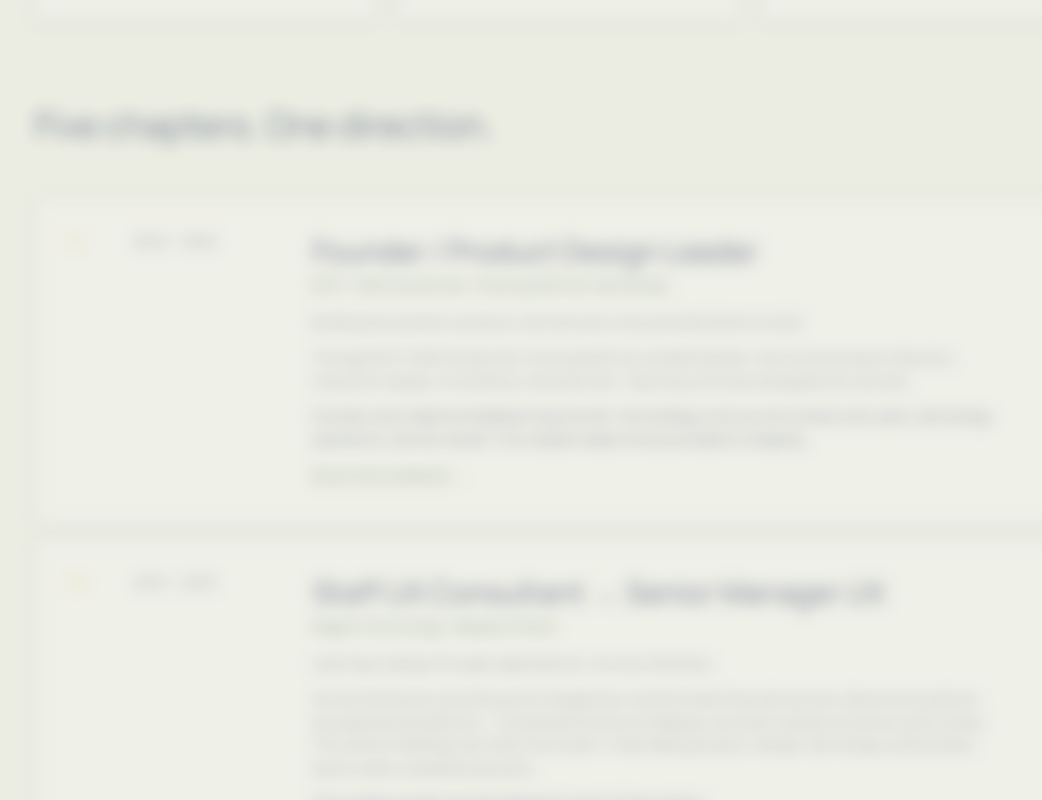
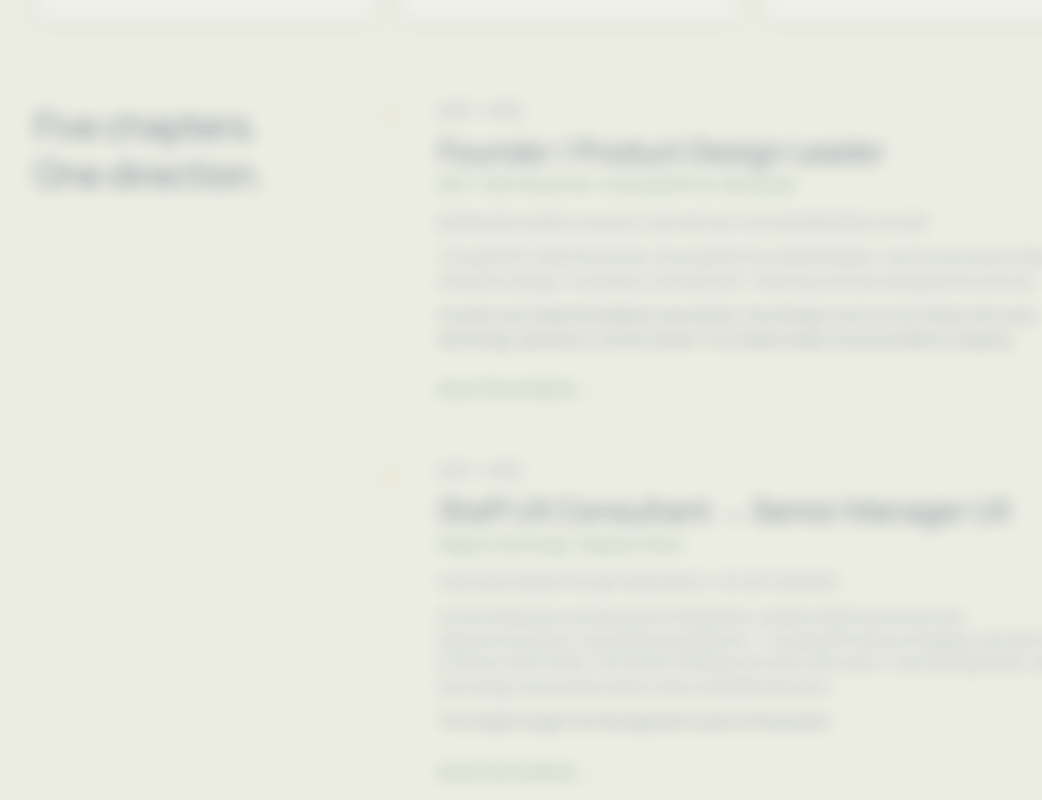
Before and after one commit to raghvendra1985/Raghvendra-Portfolio-2027, a Next.js app: page /about in a window 1280 px wide. Shown: the part 1180-1980 px from the top of the page, without its empty margins (15-1057 px from the left). Built offline with nearby package versions, Linux system fonts and the light colour scheme.

Commit message:
Rebuild About chapters as a Timeline 7 spine so the career story reads as one direction.
Co-authored-by: Cursor <cursoragent@cursor.com>

```diff
--- /dev/null
+++ b/components/about/AboutEvidenceLink.tsx
@@ -0,0 +1,39 @@
+"use client";
+
+import type { AnalyticsEvent } from "@/lib/analytics";
+import { TrackedLink } from "@/components/analytics/TrackedCta";
+import type { EvidenceLink } from "@/about";
+
+function evidenceTracking(href: string): {
+  event: AnalyticsEvent;
+  payload: Record<string, string>;
+} {
+  if (href.startsWith("/work/")) {
+    return {
+      event: "project_clicked",
+      payload: { from: "about", slug: href.replace("/work/", "") },
+    };
+  }
+  if (href.startsWith("/knowledge/")) {
+    return {
+      event: "knowledge_article_clicked",
+      payload: { slug: href.replace("/knowledge/", ""), surface: "about" },
+    };
+  }
+  return { event: "nav_clicked", payload: { from: "about", dest: href } };
+}
+
+export default function AboutEvidenceLink({ evidence }: { evidence: EvidenceLink }) {
+  const tracking = evidenceTracking(evidence.href);
+  return (
+    <TrackedLink
+      href={evidence.href}
+      className="mt-4 inline-flex min-h-11 items-center font-mono-label text-green"
+      data-cursor="Open"
+      event={tracking.event}
+      payload={tracking.payload}
+    >
+      {evidence.label} →
+    </TrackedLink>
+  );
+}
--- /dev/null
+++ b/components/about/AboutTimeline.tsx
@@ -0,0 +1,51 @@
+import SectionReveal from "@/components/reveal/SectionReveal";
+import AboutEvidenceLink from "@/components/about/AboutEvidenceLink";
+import { aboutPage } from "@/about";
+
+export default function AboutTimeline() {
+  return (
+    <SectionReveal
+      id="experience"
+      className="scroll-mt-[var(--hash-offset)] mx-auto max-w-[1440px] px-[var(--page-pad)] pb-24"
+    >
+      <div className="lg:grid lg:grid-cols-[minmax(0,17rem)_minmax(0,1fr)] lg:items-start lg:gap-16">
+        <h2
+          data-reveal-item
+          className="type-h2 lg:sticky lg:top-[var(--hash-offset)] lg:self-start"
+        >
+          Five chapters. One direction.
+        </h2>
+
+        <ol className="relative mt-12 list-none pl-0 before:pointer-events-none before:absolute before:top-3 before:bottom-8 before:left-[0.9375rem] before:w-px before:bg-gold/40 before:content-[''] lg:mt-0">
+          {aboutPage.timeline.map((era, index) => (
+            <li
+              key={era.id}
+              id={era.id}
+              data-reveal-item
+              className="relative grid scroll-mt-[var(--hash-offset)] grid-cols-[1.875rem_minmax(0,1fr)] gap-5 pb-12 last:pb-0 sm:gap-8"
+            >
+              <p className="relative z-[1] flex h-[1.875rem] w-[1.875rem] items-center justify-center bg-mist font-mono-label text-gold">
+                {String(index + 1).padStart(2, "0")}
+              </p>
+              <div>
+                <p className="font-mono-label text-ink-soft">{era.range}</p>
+                <h3 className="mt-3 type-h3">{era.role}</h3>
+                <p className="mt-1 text-sm text-green">{era.org}</p>
+                <p className="mt-4 max-w-2xl text-sm leading-relaxed text-ink-soft">
+                  {era.context}
+                </p>
+                <p className="mt-3 max-w-2xl text-sm leading-relaxed text-ink-soft">
+                  {era.owned}
+                </p>
+                <p className="mt-3 max-w-2xl text-sm leading-relaxed text-navy">
+                  {era.learned}
+                </p>
+                {era.evidence ? <AboutEvidenceLink evidence={era.evidence} /> : null}
+              </div>
+            </li>
+          ))}
+        </ol>
+      </div>
+    </SectionReveal>
+  );
+}
--- a/components/about/AboutView.tsx
+++ b/components/about/AboutView.tsx
@@ -4,13 +4,14 @@ import { useEffect, useRef } from "react";
 import SectionReveal from "@/components/reveal/SectionReveal";
 import ResumeCta from "@/components/cta/ResumeCta";
 import AboutCard from "@/components/about/AboutCard";
+import AboutEvidenceLink from "@/components/about/AboutEvidenceLink";
 import AboutPolaroid from "@/components/about/AboutPolaroid";
-import { TrackedLink, TrackedMagneticButton } from "@/components/analytics/TrackedCta";
+import AboutTimeline from "@/components/about/AboutTimeline";
+import { TrackedMagneticButton } from "@/components/analytics/TrackedCta";
 import { animateAboutStat } from "@/animations/about";
 import { animateHero } from "@/animations/hero";
 import { useExperience } from "@/components/providers/ExperienceProvider";
-import { aboutPage, type EvidenceLink } from "@/about";
-import type { AnalyticsEvent } from "@/lib/analytics";
+import { aboutPage } from "@/about";
 
 function AboutStatValue({ value }: { value: string }) {
   const ref = useRef<HTMLParagraphElement>(null);
@@ -30,40 +31,6 @@ function AboutStatValue({ value }: { value: string }) {
         {value}
       </span>
     </p>
-  );
-}
-
-function evidenceTracking(href: string): {
-  event: AnalyticsEvent;
-  payload: Record<string, string>;
-} {
-  if (href.startsWith("/work/")) {
-    return {
-      event: "project_clicked",
-      payload: { from: "about", slug: href.replace("/work/", "") },
-    };
-  }
-  if (href.startsWith("/knowledge/")) {
-    return {
-      event: "knowledge_article_clicked",
-      payload: { slug: href.replace("/knowledge/", ""), surface: "about" },
-    };
-  }
-  return { event: "nav_clicked", payload: { from: "about", dest: href } };
-}
-
-function EvidenceLinkText({ evidence }: { evidence: EvidenceLink }) {
-  const tracking = evidenceTracking(evidence.href);
-  return (
-    <TrackedLink
-      href={evidence.href}
-      className="mt-4 inline-flex font-mono-label text-green"
-      data-cursor="Open"
-      event={tracking.event}
-      payload={tracking.payload}
-    >
-      {evidence.label} →
-    </TrackedLink>
   );
 }
 
@@ -159,42 +126,7 @@ export default function AboutView() {
         ))}
       </SectionReveal>
 
-      <SectionReveal
-        id="experience"
-        className="scroll-mt-[var(--hash-offset)] mx-auto max-w-[1440px] px-[var(--page-pad)] pb-24"
-      >
-        <h2 className="type-h2" data-reveal-item>
-          Five chapters. One direction.
-        </h2>
-        <ol className="mt-12 space-y-4">
-          {aboutPage.timeline.map((era, index) => (
-            <li key={era.id} id={era.id} data-reveal-item className="scroll-mt-[var(--hash-offset)]">
-              <AboutCard>
-                <div className="grid gap-4 md:grid-cols-[48px_160px_1fr]">
-                  <p className="font-mono-label text-gold">
-                    {String(index + 1).padStart(2, "0")}
-                  </p>
-                  <p className="font-mono-label text-ink-soft">{era.range}</p>
-                  <div>
-                    <h3 className="type-h3">{era.role}</h3>
-                    <p className="mt-1 text-sm text-green">{era.org}</p>
-                    <p className="mt-4 max-w-2xl text-sm leading-relaxed text-ink-soft">
-                      {era.context}
-                    </p>
-                    <p className="mt-3 max-w-2xl text-sm leading-relaxed text-ink-soft">
-                      {era.owned}
-                    </p>
-                    <p className="mt-3 max-w-2xl text-sm leading-relaxed text-navy">
-                      {era.learned}
-                    </p>
-                    {era.evidence ? <EvidenceLinkText evidence={era.evidence} /> : null}
-                  </div>
-                </div>
-              </AboutCard>
-            </li>
-          ))}
-        </ol>
-      </SectionReveal>
+      <AboutTimeline />
 
       <SectionReveal
         id="lead"
@@ -219,7 +151,7 @@ export default function AboutView() {
             ))}
           </ul>
           <div className="mt-8" data-reveal-item>
-            <EvidenceLinkText evidence={aboutPage.leadCritique} />
+            <AboutEvidenceLink evidence={aboutPage.leadCritique} />
           </div>
         </div>
       </SectionReveal>
@@ -263,7 +195,7 @@ export default function AboutView() {
                   <p className="mt-3 text-sm leading-relaxed text-ink-soft">
                     {belief.description}
                   </p>
-                  <EvidenceLinkText evidence={belief.evidence} />
+                  <AboutEvidenceLink evidence={belief.evidence} />
                 </AboutCard>
               </div>
             ))}
@@ -277,7 +209,7 @@ export default function AboutView() {
                   <p className="mt-2 text-sm leading-relaxed text-ink-soft">
                     {belief.description}
                   </p>
-                  <EvidenceLinkText evidence={belief.evidence} />
+                  <AboutEvidenceLink evidence={belief.evidence} />
                 </AboutCard>
               </div>
             ))}
@@ -299,7 +231,7 @@ export default function AboutView() {
           {aboutPage.teachingBody}
         </p>
         <div className="mt-6" data-reveal-item>
-          <EvidenceLinkText evidence={aboutPage.teachingEvidence} />
+          <AboutEvidenceLink evidence={aboutPage.teachingEvidence} />
         </div>
       </SectionReveal>
 
```
Also changed, not shown: .cursor/skills/frontend-timeline/SKILL.md (added).
